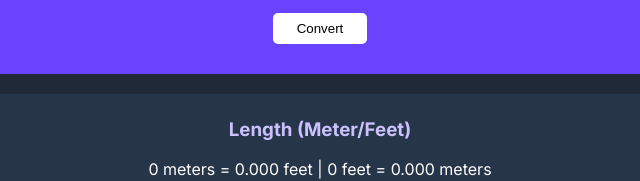
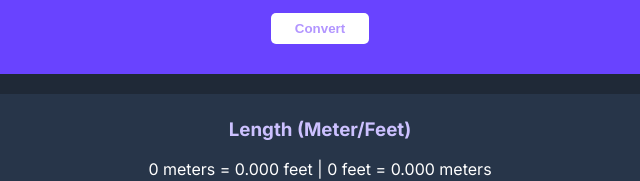
Before and after one commit to fab44-cloud/unit-converter, a plain HTML site: page index.html in a window 1280 px wide. Shown: the part 206-387 px from the top of the page, 320-960 px from the left. Drawn offline with Linux system fonts and the light colour scheme.

Commit message:
Change text color for convert button

```diff
--- a/styles.css
+++ b/styles.css
@@ -44,6 +44,8 @@ body {
     border-radius: 5px;
     border-style: none;
     cursor: pointer;
+    color: #B295FF;
+    font-weight: bolder;
 }
 
 #convert-btn:hover {
```
